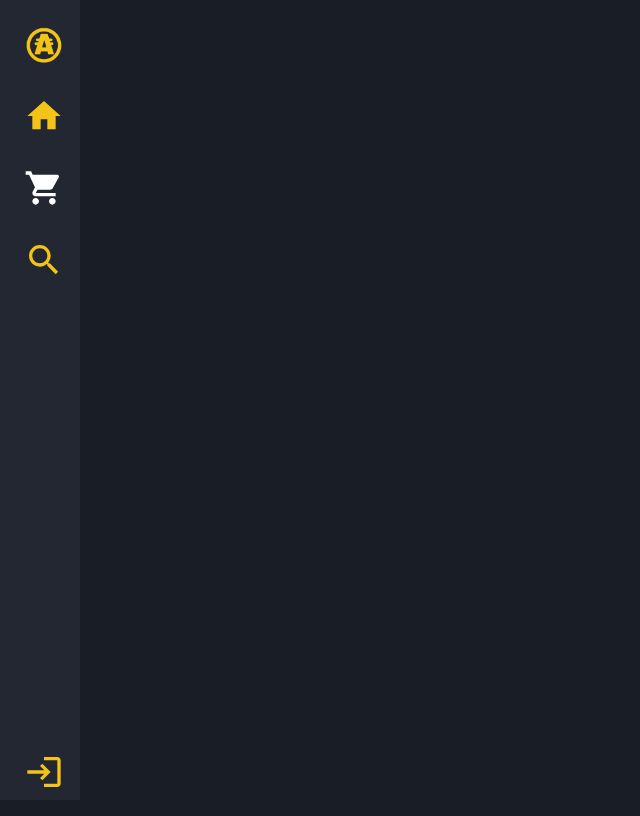
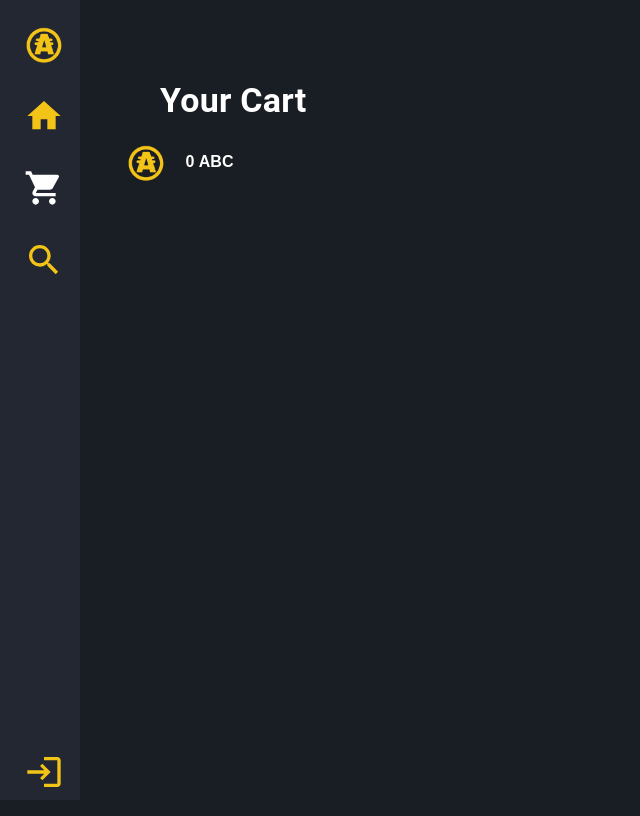
Before and after one commit to yacoublambaz/437react, a React (Create React App) app in the folder aubitcoin/: page /cart in a window 1280 px wide. Shown: the whole page, without its empty margins (0-640 px from the left). Built offline with nearby package versions, Linux system fonts and the light colour scheme.

Commit message:
Tried to do cart page got tired

```diff
--- a/aubitcoin/src/ItemComponent/AddToCart/AddToCart.css
+++ b/aubitcoin/src/ItemComponent/AddToCart/AddToCart.css
@@ -1,11 +1,10 @@
-:root{
+:root {
   --secondaryBack: #222732;
-    --primaryBack: #191D24;
-    --ourYellow: #F3C317;
-    --ourGrey: #343A45;
-    --ourGreen: #1A8926;
-    --ourRed: #891A1A;
-
+  --primaryBack: #191d24;
+  --ourYellow: #f3c317;
+  --ourGrey: #343a45;
+  --ourGreen: #1a8926;
+  --ourRed: #891a1a;
 }
 
 .dialog-container {
@@ -16,7 +15,6 @@
   background-color: var(--ourGrey);
 }
 
-
 .form-item {
   margin-bottom: 20px;
   padding: 0px 10px;
--- a/aubitcoin/src/ItemComponent/AddToCart/AddToCart.js
+++ b/aubitcoin/src/ItemComponent/AddToCart/AddToCart.js
@@ -6,17 +6,16 @@ import TextField from "@mui/material/TextField";
 import React, { useState } from "react";
 import "./AddToCart.css";
 
-
 let theme = createTheme({
   palette: {
-    primary:{
-      main: "#191D24"
+    primary: {
+      main: "#191D24",
     },
     secondary: {
-      main : "#ffffff"
-    }
-  }
-})
+      main: "#ffffff",
+    },
+  },
+});
 
 export default function AddToCart({
   open,
@@ -29,28 +28,33 @@ export default function AddToCart({
   ItemShop,
 }) {
   return (
-
     <ThemeProvider theme={theme}>
-
       <Dialog open={open} onClose={onClose} maxWidth="xs" fullWidth>
         <div className="dialog-container">
-        <DialogTitle><Typography variant="h4" sx={{color:"white"}}>{ItemShop}</Typography></DialogTitle>
+          <DialogTitle>
+            <Typography variant="h4" sx={{ color: "white" }}>
+              {ItemShop}
+            </Typography>
+          </DialogTitle>
 
-        <Box  sx={{marginBottom: "2rem"}} display="flex" flexDirection="row">
-        <img src={ImageSrc}/>
+          <Box sx={{ marginBottom: "2rem" }} display="flex" flexDirection="row">
+            <img src={ImageSrc} />
 
-        <Box sx={{marginLeft: "2rem"}} display="flex" flexDirection="column">
-
-        <Typography sx={{color: "white"}}>{ItemName}</Typography>
-        <Typography sx={{color:"#808080"}} >{ItemDescription}</Typography>
-        <Typography sx={{color:"#f3c317"}}>{ItemPrice} ABC</Typography>
+            <Box
+              sx={{ marginLeft: "2rem" }}
+              display="flex"
+              flexDirection="column"
+            >
+              <Typography sx={{ color: "white" }}>{ItemName}</Typography>
+              <Typography sx={{ color: "#808080" }}>
+                {ItemDescription}
+              </Typography>
+              <Typography sx={{ color: "#f3c317" }}>{ItemPrice} ABC</Typography>
             </Box>
           </Box>
 
-
-
           <Button
-          sx={{backgroundColor: "#1a8926", color:"white"}}
+            sx={{ backgroundColor: "#1a8926", color: "white" }}
             variant="contained"
           >
             Add to Cart
--- a/aubitcoin/src/ItemComponent/ItemComponent.js
+++ b/aubitcoin/src/ItemComponent/ItemComponent.js
@@ -10,24 +10,22 @@ export default function ItemComponent({
   ImageSrc,
   ItemShop,
 }) {
-
   const OpenStates = {
-    OPEN : "OPEN",
-    CLOSE: "CLOSE"
-  }
+    OPEN: "OPEN",
+    CLOSE: "CLOSE",
+  };
 
   let [openState, setOpenState] = useState(OpenStates.CLOSE);
 
   return (
     <Box className="ItemBox" display={"flex"} flexDirection="row">
-
       <AddToCart
         ImageSrc={ImageSrc}
-        ItemDescription = {ItemDescription}
-        ItemShop = {ItemShop}
-        ItemPrice = {ItemPrice}
-        ItemName = {ItemName}
-        open = {openState == OpenStates.OPEN}
+        ItemDescription={ItemDescription}
+        ItemShop={ItemShop}
+        ItemPrice={ItemPrice}
+        ItemName={ItemName}
+        open={openState == OpenStates.OPEN}
         onClose={() => setOpenState(OpenStates.CLOSE)}
       />
       <Box sx={{ marginLeft: "1rem" }} display={"flex"} flexDirection="column">
@@ -62,7 +60,17 @@ export default function ItemComponent({
           Price: {ItemPrice} ABC
         </Typography>
 
-        <Button onClick={() => setOpenState(OpenStates.OPEN)} sx={{backgroundColor: "#1a8926" , width: "50%", color: "white", height: "2rem"}}>View Item</Button>
+        <Button
+          onClick={() => setOpenState(OpenStates.OPEN)}
+          sx={{
+            backgroundColor: "#1a8926",
+            width: "50%",
+            color: "white",
+            height: "2rem",
+          }}
+        >
+          View Item
+        </Button>
       </Box>
 
       <img width={100} height={100} className="circ" src={ImageSrc} />
--- a/aubitcoin/src/pages/Cart.js
+++ b/aubitcoin/src/pages/Cart.js
@@ -177,6 +177,25 @@ function Cart() {
             </ListItem>
           </List>
         </Box>
+
+        <Box className="mainContent">
+            <Typography sx={{color: "white", fontWeight: "bolder" ,marginLeft:"5rem", marginTop: "5rem"}} variant="h4">Your Cart</Typography>
+            <Box className="balanceBox" display="flex" flexDirection="row">
+              <img className="balanceIm" src="./abc.png" />
+              <Typography
+                sx={{
+                  fontFamily: "Arial",
+                  fontWeight: "bolder",
+                  color: "white",
+                }}
+              >
+                {userBalance} ABC
+              </Typography>
+            </Box>
+
+
+
+        </Box>
       </Box>
     </div>
   );
```
Also changed, not shown: aubitcoin/src/CartComponent/CartComponent.js (added, +19 -0 lines), aubitcoin/src/pages/Home.js (+11 -13 lines), aubitcoin/src/CartComponent/CartComponent.css (added). Lines whose indentation alone changed are shown as unchanged.
